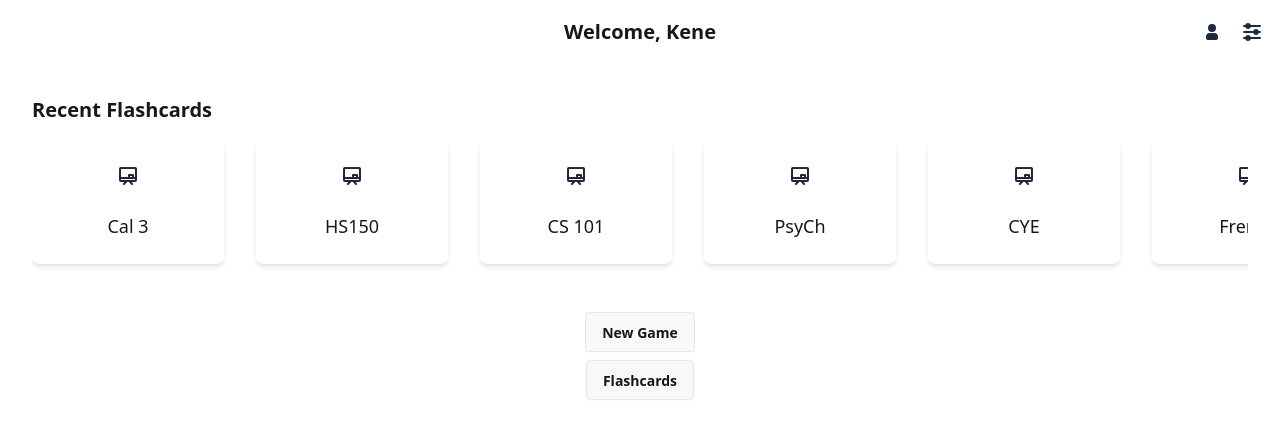
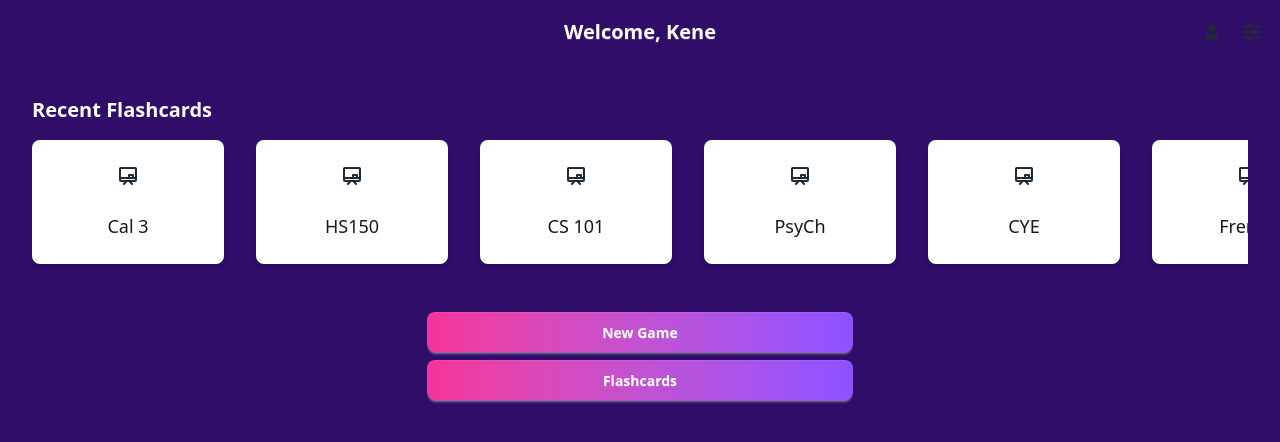
Before and after one commit to Atonbara-Adora/multiplayer-learning, a React (Vite) app in the folder web/: page / in a window 1280 px wide. Shown: the top 442 px of the page. Built offline with nearby package versions, Linux system fonts and the light colour scheme.

Commit message:
Some styling

```diff
--- a/web/src/components/dashboard/DashBoardHeader.tsx
+++ b/web/src/components/dashboard/DashBoardHeader.tsx
@@ -1,9 +1,9 @@
 const DashboardHeader = () => {
     return (
-        <div className="navbar bg-base-100">
+        <div className="navbar bg-violet-950">
             <div className="navbar-start"></div>
             <div className="navbar-center">
-                <a className="btn btn-ghost text-xl">Welcome, Kene</a>
+                <a className="btn text-white btn-ghost text-xl">Welcome, Kene</a>
             </div>
             <div className="navbar-end">
                 <button className="btn btn-ghost btn-circle">
--- a/web/src/components/dashboard/DashBoardRecentCards.tsx
+++ b/web/src/components/dashboard/DashBoardRecentCards.tsx
@@ -3,7 +3,7 @@ import DashBoardCard from "./DashBoardCard";
 const DashBoardRecentCards = () => {
     return (
         <div className="px-8 py-8">
-            <h2 className="text-xl font-bold">Recent Flashcards</h2>
+            <h2 className="text-white text-xl font-bold">Recent Flashcards</h2>
 
             {/* a horizontal scrollview to select the cards */}
             <div className="overflow-x-auto">
--- a/web/src/pages/DashBoardPage.tsx
+++ b/web/src/pages/DashBoardPage.tsx
@@ -2,7 +2,7 @@ import { DashboardHeader, DashBoardRecentCards } from "../components/dashboard";
 
 const DashBoard = () => {
   return (
-        <div>
+    <div className="bg-violet-950 min-h-screen flex flex-col">
       <header>
         <DashboardHeader />
       </header>
@@ -11,15 +11,19 @@ const DashBoard = () => {
       </main>
 
       <div className="flex flex-col justify-center items-center space-y-2">
-
-                <a href="/new-game" className="btn">
+        <a
+          href="/new-game"
+          className="btn w-12border-0 border-none px-6 py-3 text-white rounded-lg bg-gradient-to-r from-pink-500 to-violet-500 hover:from-pink-600 hover:to-violet-600 w-4/12"
+        >
           New Game
         </a>
 
-                <a href="/flashcards" className="btn">
+        <a
+          href="/flashcards"
+          className="btn border-0 border-none px-6 py-3 text-white rounded-lg bg-gradient-to-r from-pink-500 to-violet-500 hover:from-pink-600 hover:to-violet-600 w-4/12"
+        >
           Flashcards
         </a>
-
       </div>
     </div>
   );
```
Lines whose indentation alone changed are shown as unchanged.
